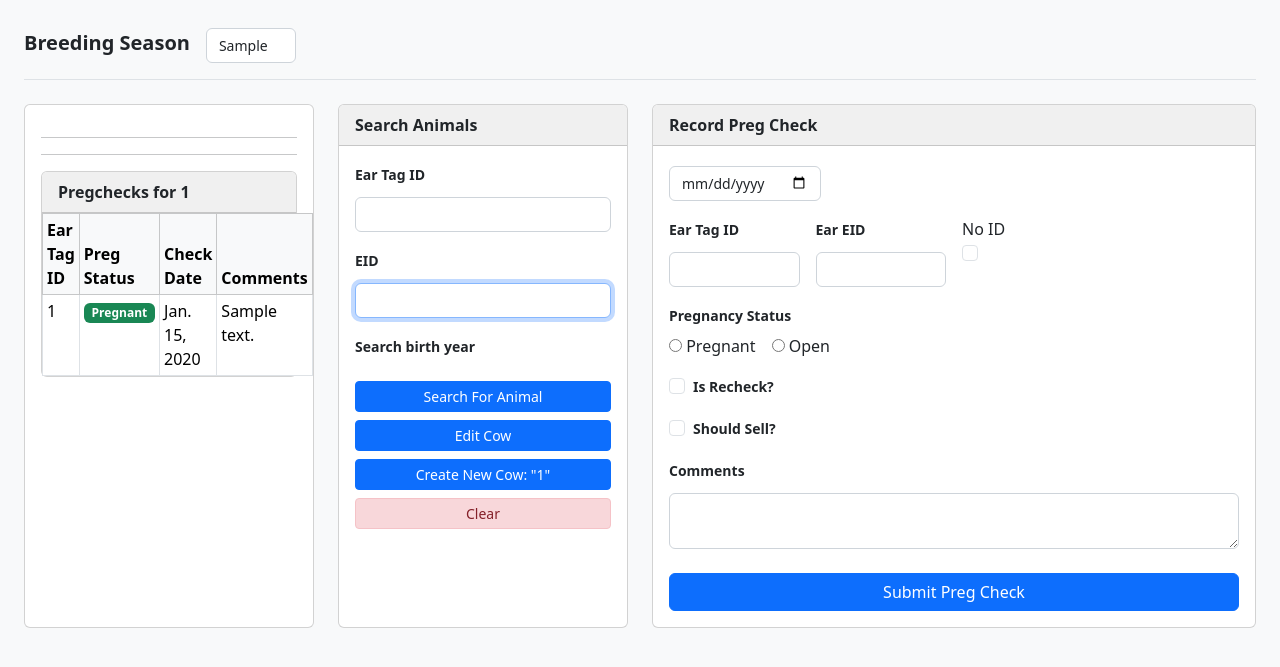
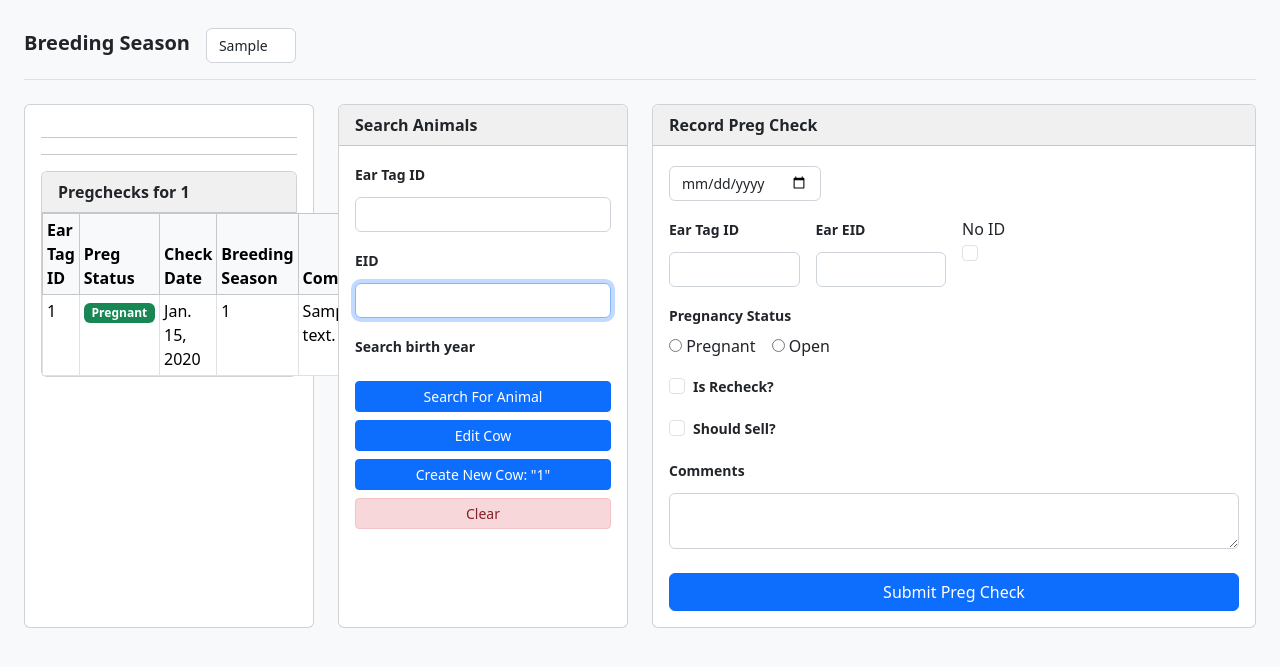
Before and after one commit to pwbryant/ranch-tools-application, a Django app: template django_project/ranch_tools/templates/preg_check/pregcheck_list.html in a window 1280 px wide. Shown: the part 57-724 px from the top of the page. Run offline with Django 4.2, Linux system fonts and the light colour scheme; tables that the repository leaves empty hold one stand-in row (values such as "Sample post"); the template is opened without the code that fills it: values that come from a table or form of the project are taken from there, most other values are stand-ins (such as "Sample title", 1, 10 or a date in 2020).

Commit message:
add breeding season to prev pregchecks

```diff
--- a/django_project/ranch_tools/templates/preg_check/includes/cow_previous_pregcheck_list.html
+++ b/django_project/ranch_tools/templates/preg_check/includes/cow_previous_pregcheck_list.html
@@ -21,6 +21,7 @@
                             {% endif %}
                             <th>Preg Status</th>
                             <th>Check Date</th>
+                            <th>Breeding Season</th>
                             {% if pregchecks|has_comments %}
                                 <th>Comments</th>
                             {% endif %}
@@ -42,6 +43,7 @@
                                     {% endif %}
                                 </td>
                                 <td>{{ pregcheck.check_date }}</td>
+                                <td>{{ pregcheck.breeding_season }}
                                 {% if pregchecks|has_comments %}
                                     <td>{{ pregcheck.comments }}</td>
                                 {% endif %}
```
